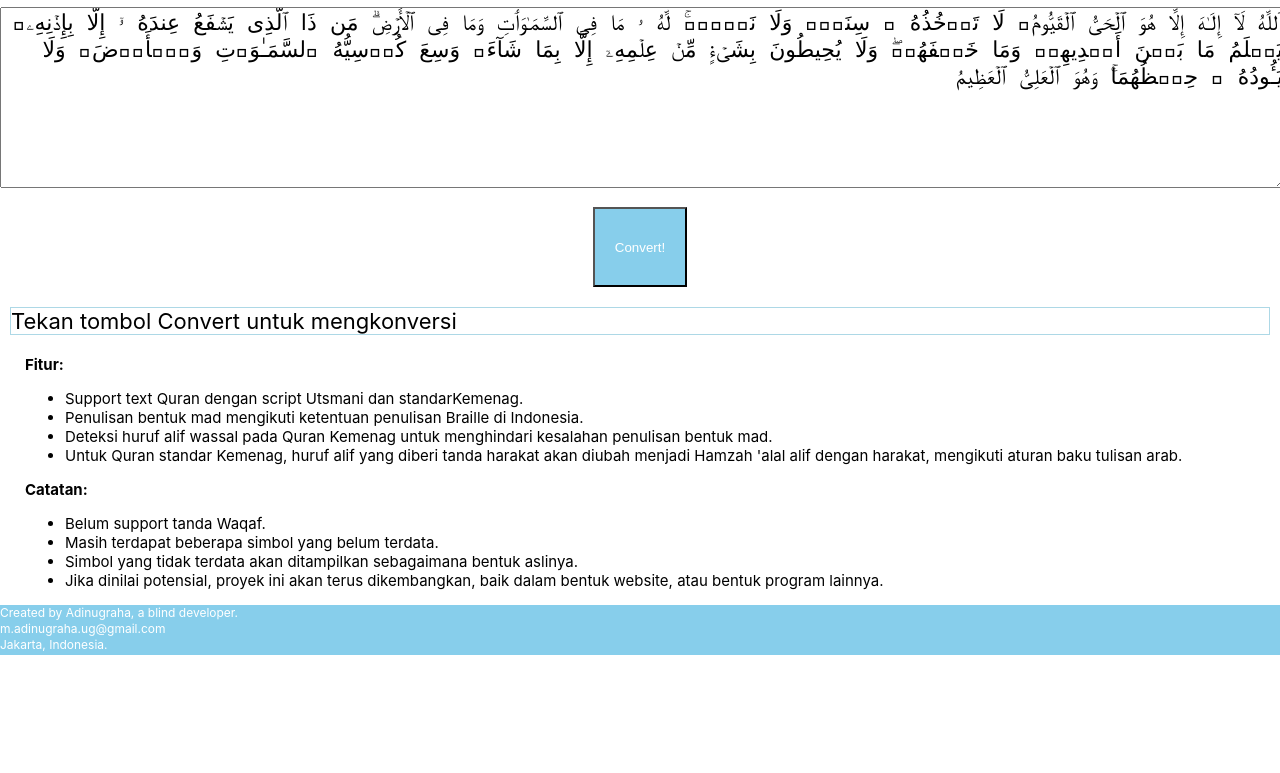
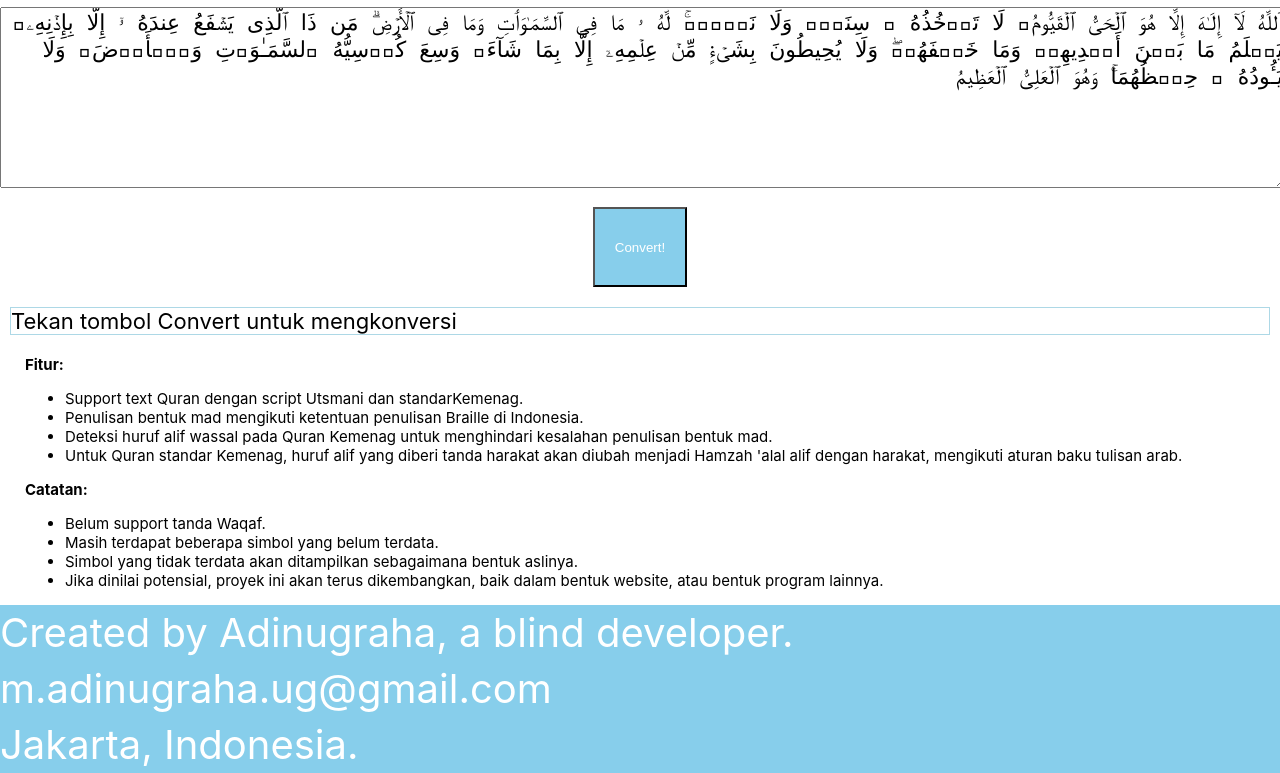
Before and after one commit to adinugraha2611/arabbrailleconverter, a plain HTML site: page index.html in a window 1280 px wide. Shown: the part 212-985 px from the top of the page. Before the commit the page ends 867 px from the top, so only its background shows below. Drawn offline with Linux system fonts and the light colour scheme.

Commit message:
fix web layout

```diff
--- a/style.css
+++ b/style.css
@@ -15,7 +15,7 @@ header h1 {
   margin: 0px 0px 20px 0px;
 }
 main {
-  padding-bottom: 50px;
+  padding-bottom: 21vmin;
   font-size: 15px;
 }
 label {
@@ -52,12 +52,12 @@ article {
   padding-left: 25px;
 }
 footer {
-  height: 50px;
-  line-height: 16px;
+  height: 21vmin;
+  line-height: 7vmin;
   position: absolute;
   bottom: 0px;
   width: 100%;
   background-color: skyblue;
   color: white;
-  font-size: 12px;
+  font-size: 5vmin;
 }
```
